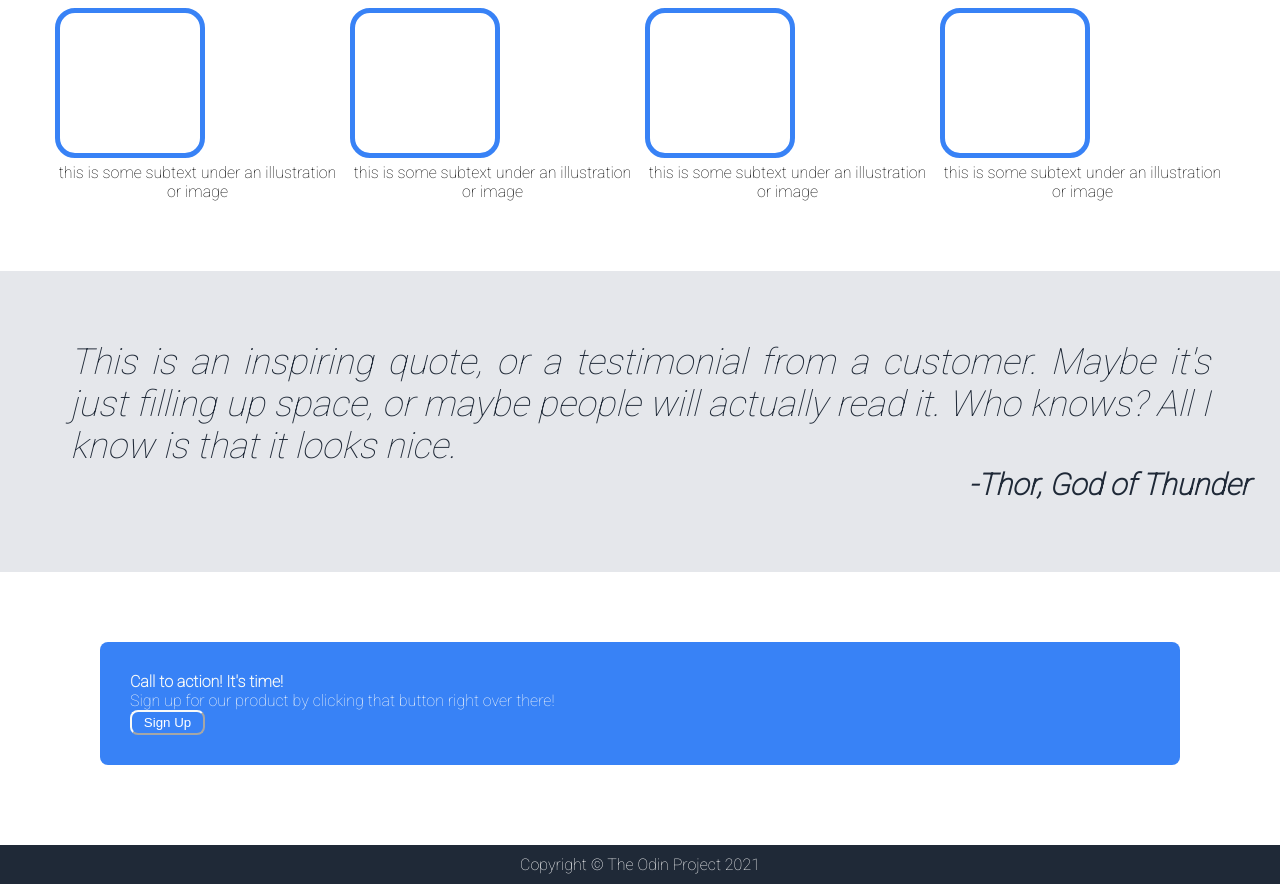
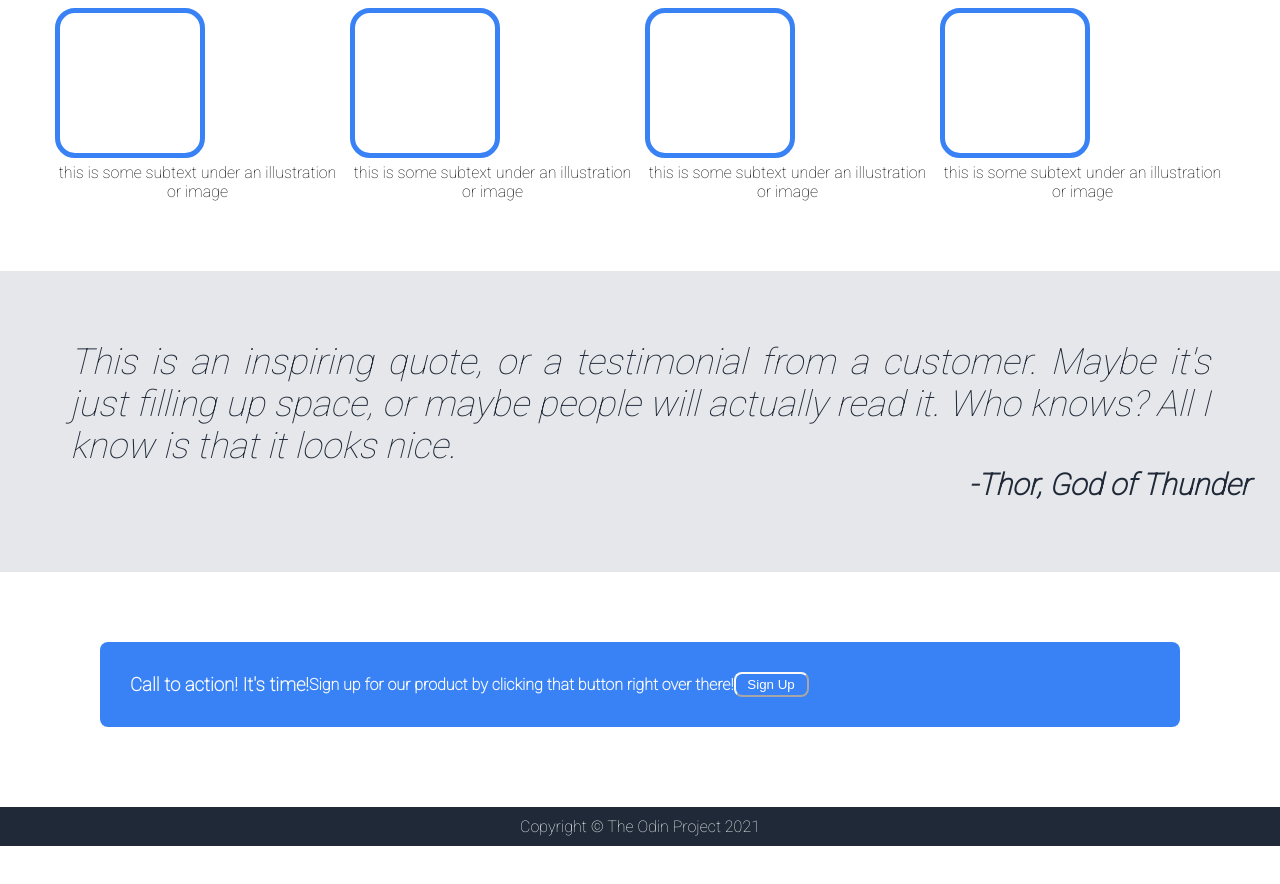
Before and after one commit to WillB24/Landing-Page, a plain HTML site: page index.html in a window 1280 px wide. Shown: the part 612-1496 px from the top of the page. After the commit the page ends 1458 px from the top, so only its background shows below. Drawn offline with Linux system fonts and the light colour scheme.

Commit message:
Tried to fix Call to action bar

```diff
--- a/index.html
+++ b/index.html
@@ -79,11 +79,8 @@
             </div>
 
             <div class="box-three">
-                <h4><div class="action"></i>
-                Call to action! It's time!</h4>
-                <p>
-                Sign up for our product by clicking that button right over there!
-                </p>
+                <h3>Call to action! It's time!</h3>
+                <h4>Sign up for our product by clicking that button right over there!</h4>
                 <button class="button">Sign Up</button>
             </div>
 
--- a/style.css
+++ b/style.css
@@ -126,11 +126,13 @@ button {
     margin-right:100px;
     margin-bottom: 80px;
     padding: 30px;
-    text-align: left;
+    align-items: center;
     color: #F9FAF8;
     background-color: #3882F6;
     background-clip: padding-box;
     border-radius: 8px;
+    display: flex;
+    text-align: left;
 }
 h5 {
     text-align: end;
@@ -150,5 +152,4 @@ footer {
     height: 25px;
     border-radius: 8px;
     border-color: #F9FAF8;
-
 }
```
